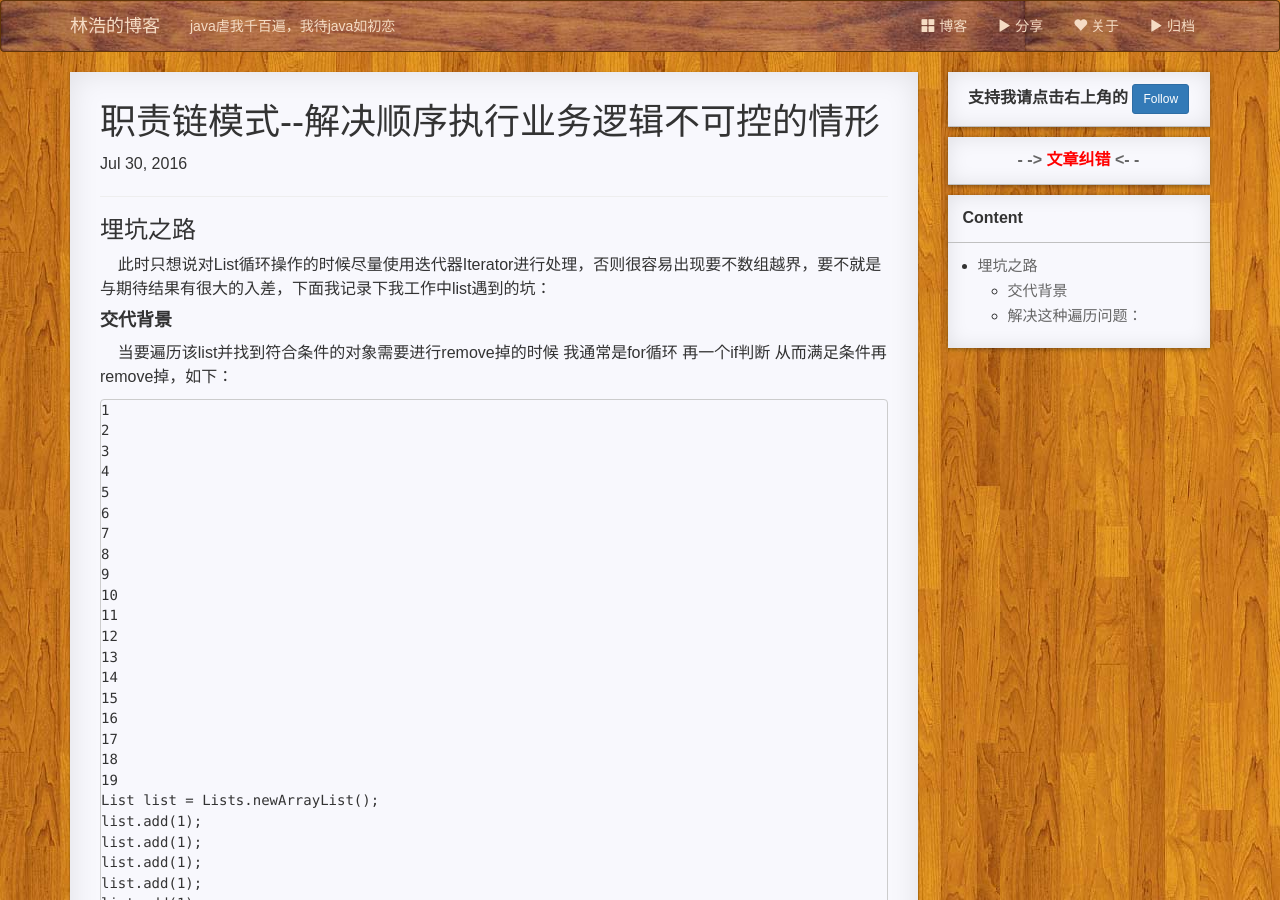
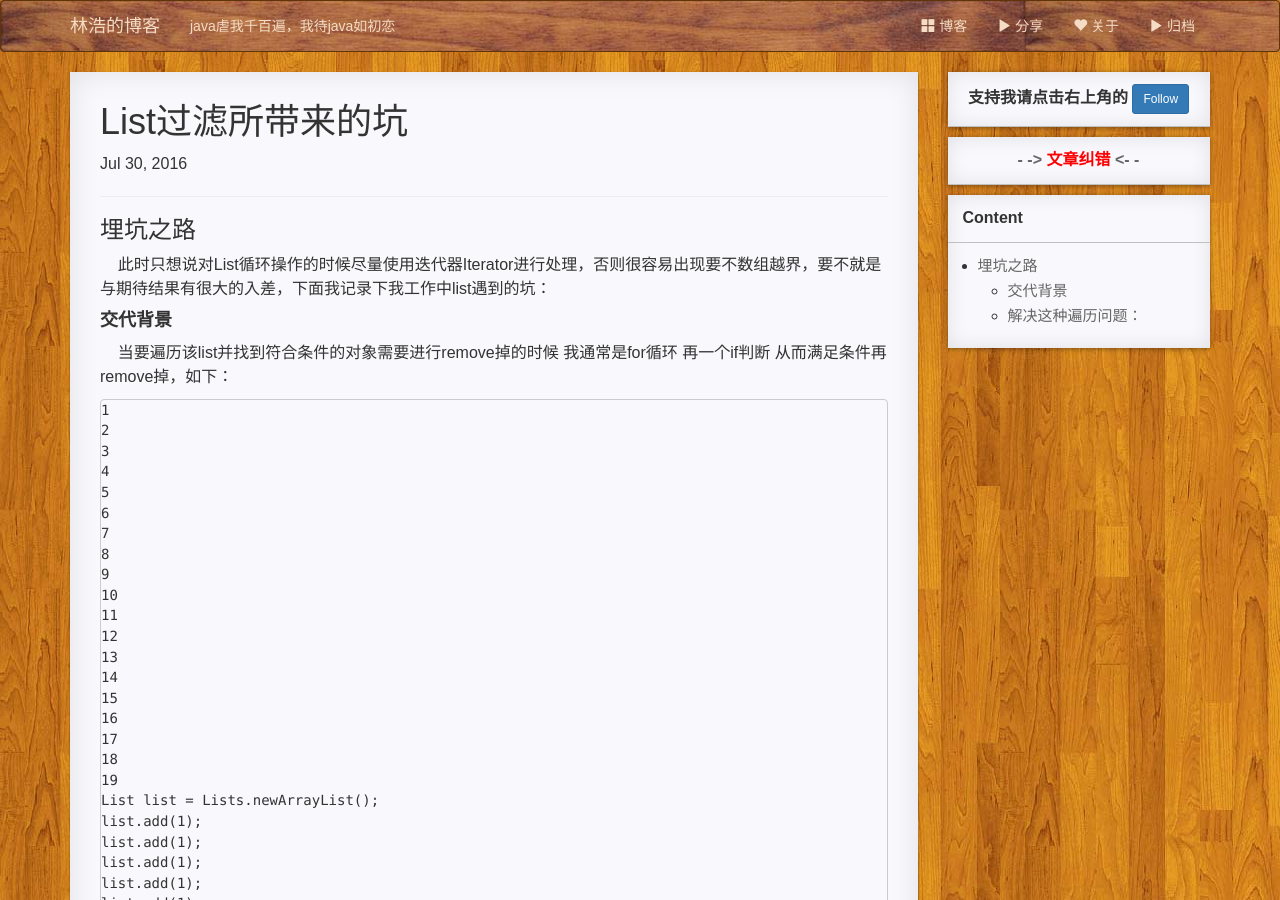
Before and after one commit to linhao007/linhao007.github.io, a Jekyll site: the page built from _posts/2017-04-12-01.md, in a window 1280 px wide and 900 px high. Built offline with Jekyll 4.4.1, drawn with Linux system fonts in a browser that asks for light colours; nearby versions of some CDN libraries; comment, search, counter and statistics services are not loaded; a style sheet for code colours, icons or effects is not loaded.

Commit message:
update page

```diff
--- a/_posts/2017-04-12-01.md
+++ b/_posts/2017-04-12-01.md
@@ -1,7 +1,7 @@
 ---
 layout: post
-title:  "职责链模式--解决顺序执行业务逻辑不可控的情形"
-description: " 职责链模式--解决在工作中顺序执行业务逻辑复杂多变，不可控的业务场景"
+title:  "List过滤所带来的坑"
+description: " List过滤所带来的坑——-导致数据过滤不一致 "
 categories: [code]
 tags: [工作感悟]
 code: true
```
